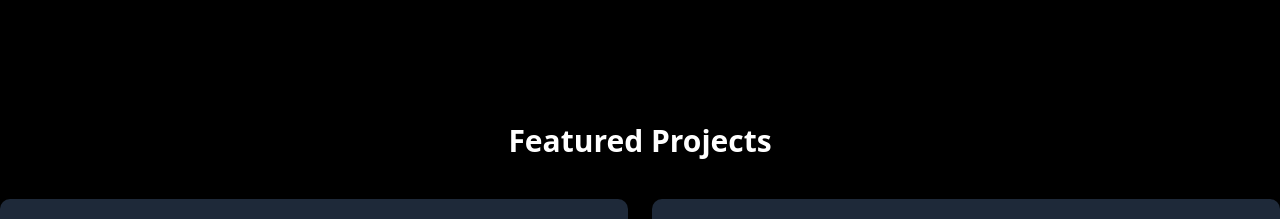
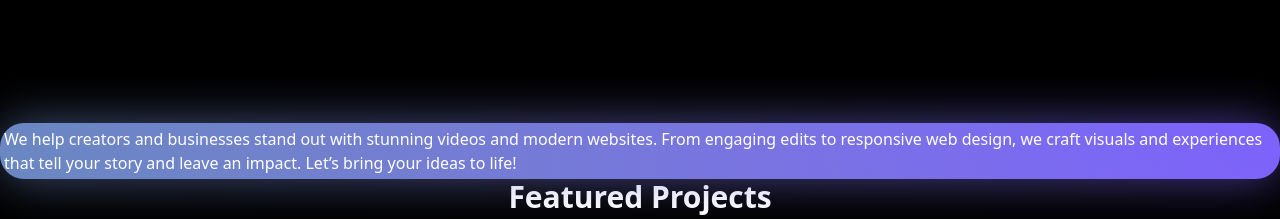
Before and after one commit to grishithraj/portfolio-website, a React (Vite) app: page / in a window 1280 px wide. Shown: the part 2540-2759 px from the top of the page. Built offline with nearby package versions, Linux system fonts and the light colour scheme.

Commit message:
added card

```diff
--- a/package.json
+++ b/package.json
@@ -24,7 +24,7 @@
     "motion": "^12.23.0",
     "react": "^19.1.0",
     "react-dom": "^19.1.0",
-    "require": "^2.4.20",
+    "require": "^0.4.4",
     "tailwind-merge": "^3.3.1"
   },
   "devDependencies": {
--- /dev/null
+++ b/src/components/ui/background-gradient.tsx
@@ -0,0 +1,72 @@
+import { cn } from "../../lib/utils";
+import React from "react";
+import { motion } from "motion/react";
+
+export const BackgroundGradient = ({
+  children,
+  className,
+  containerClassName,
+  animate = true,
+}: {
+  children?: React.ReactNode;
+  className?: string;
+  containerClassName?: string;
+  animate?: boolean;
+}) => {
+  const variants = {
+    initial: {
+      backgroundPosition: "0 50%",
+    },
+    animate: {
+      backgroundPosition: ["0, 50%", "100% 50%", "0 50%"],
+    },
+  };
+  return (
+    <div className={cn("relative p-[4px] group", containerClassName)}>
+      <motion.div
+        variants={animate ? variants : undefined}
+        initial={animate ? "initial" : undefined}
+        animate={animate ? "animate" : undefined}
+        transition={
+          animate
+            ? {
+                duration: 5,
+                repeat: Infinity,
+                repeatType: "reverse",
+              }
+            : undefined
+        }
+        style={{
+          backgroundSize: animate ? "400% 400%" : undefined,
+        }}
+        className={cn(
+          "absolute inset-0 rounded-3xl z-[1] opacity-60 group-hover:opacity-100 blur-xl  transition duration-500 will-change-transform",
+          " bg-[radial-gradient(circle_farthest-side_at_0_100%,#00ccb1,transparent),radial-gradient(circle_farthest-side_at_100%_0,#7b61ff,transparent),radial-gradient(circle_farthest-side_at_100%_100%,#ffc414,transparent),radial-gradient(circle_farthest-side_at_0_0,#1ca0fb,#141316)]"
+        )}
+      />
+      <motion.div
+        variants={animate ? variants : undefined}
+        initial={animate ? "initial" : undefined}
+        animate={animate ? "animate" : undefined}
+        transition={
+          animate
+            ? {
+                duration: 5,
+                repeat: Infinity,
+                repeatType: "reverse",
+              }
+            : undefined
+        }
+        style={{
+          backgroundSize: animate ? "400% 400%" : undefined,
+        }}
+        className={cn(
+          "absolute inset-0 rounded-3xl z-[1] will-change-transform",
+          "bg-[radial-gradient(circle_farthest-side_at_0_100%,#00ccb1,transparent),radial-gradient(circle_farthest-side_at_100%_0,#7b61ff,transparent),radial-gradient(circle_farthest-side_at_100%_100%,#ffc414,transparent),radial-gradient(circle_farthest-side_at_0_0,#1ca0fb,#141316)]"
+        )}
+      />
+
+      <div className={cn("relative z-10", className)}>{children}</div>
+    </div>
+  );
+};
--- a/src/pages/Home.tsx
+++ b/src/pages/Home.tsx
@@ -4,6 +4,7 @@ import Projects from "../components/project";
 import Contact from "../components/contact";
 import { ScrollProgress } from "../components/magicui/scroll-progress";
 import { TextReveal } from "../components/magicui/text-reveal";
+import { BackgroundGradient } from "../components/ui/background-gradient";
 
 function Home() {
   return (
@@ -11,7 +12,16 @@ function Home() {
       <div className="py-8">
         <NavbarDemo />
         <Hero />
+
         <TextReveal>Welcome to my portfolio!</TextReveal>
+        <BackgroundGradient>
+          {" "}
+          We help creators and businesses stand out with stunning videos and
+          modern websites. From engaging edits to responsive web design, we
+          craft visuals and experiences that tell your story and leave an
+          impact. Let’s bring your ideas to life!
+        </BackgroundGradient>
+
         <Projects />
         <Contact />
         <ScrollProgress />
```
Also changed, not shown: 1 other file (tests, documents, lock files or other folders).
